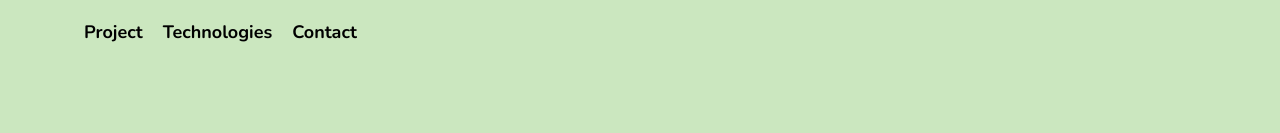
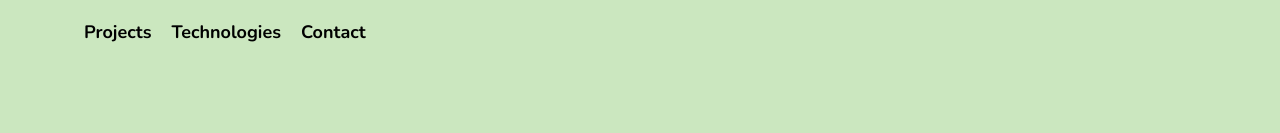
Before and after one commit to malisara/portfolio, a React (Vite) app: page / in a window 1280 px wide. Shown: the top 133 px of the page. Built offline with nearby package versions, Linux system fonts and the light colour scheme; some icons are missing.

Commit message:
navbar update

```diff
--- a/package.json
+++ b/package.json
@@ -16,11 +16,13 @@
     "react-dom": "^18.2.0",
     "react-icons": "^4.11.0",
     "react-intersection-observer": "^9.5.2",
+    "react-scroll": "^1.8.9",
     "react-text-transition": "^3.1.0"
   },
   "devDependencies": {
     "@types/react": "^18.2.15",
     "@types/react-dom": "^18.2.7",
+    "@types/react-scroll": "^1.8.8",
     "@typescript-eslint/eslint-plugin": "^6.0.0",
     "@typescript-eslint/parser": "^6.0.0",
     "@vitejs/plugin-react": "^4.0.3",
--- a/src/components/Navbar.tsx
+++ b/src/components/Navbar.tsx
@@ -1,14 +1,12 @@
 //todo change bg color
-//add links
-
-import { useRef, useEffect, useState } from "react";
 
 import { AnimatePresence, motion } from "framer-motion";
+import useMediaQuery from "../hooks/useMediaQuery";
+import { useRef, useEffect, useState } from "react";
 import { AiOutlineClose } from "react-icons/ai";
 import { PiTriangleDuotone } from "react-icons/pi";
 import { RxHamburgerMenu } from "react-icons/rx";
-
-import useMediaQuery from "../hooks/useMediaQuery";
+import { Link, animateScroll } from "react-scroll";
 
 function Navbar(): JSX.Element | null {
   const isDesktop = useMediaQuery("(min-width: 1060px)");
@@ -17,6 +15,11 @@ function Navbar(): JSX.Element | null {
   const ref = useRef<HTMLDivElement>(null);
 
   const navbarBg = navOnTop ? "bg-transparent" : "bg-stone-50 border-b-2";
+  const navLinks = [
+    { label: "Projects" },
+    { label: "Technologies" },
+    { label: "Contact" },
+  ];
 
   useEffect(() => {
     const handleScroll = () => {
@@ -46,44 +49,70 @@ function Navbar(): JSX.Element | null {
         px-10 z-10 transtion-all duration-300 ${navbarBg}`}
         ref={ref}
       >
-        <PiTriangleDuotone className="text-2xl" />
+        <PiTriangleDuotone
+          className="text-2xl cursor-pointer"
+          onClick={() =>
+            animateScroll.scrollToTop({ duration: 500, smooth: true })
+          }
+        />
 
-        {isDesktop ? (
-          <div className="flex gap-5 font-bold text-lg ps-5">
-            <p>Project</p>
-            <p>Technologies</p>
-            <p>Contact</p>
-          </div>
-        ) : (
-          <div className="ml-auto">
+        <div className={`flex gap-5 text-lg ${isDesktop ? "ps-5" : "ml-auto"}`}>
+          {isDesktop ? (
+            navLinks.map((link, i) => (
+              <Link
+                key={i}
+                to={link.label.toLowerCase()}
+                smooth={true}
+                duration={500}
+                className="cursor-pointer"
+                offset={-100}
+              >
+                {link.label}
+              </Link>
+            ))
+          ) : (
             <button onClick={() => setMobileNavOpen(!mobileNavOpen)}>
               <RxHamburgerMenu className="text-lg" />
             </button>
-          </div>
-        )}
+          )}
+        </div>
       </div>
 
       <AnimatePresence>
         {!isDesktop && mobileNavOpen && (
           <motion.div
             className="fixed top-0 w-[50vw] h-[100vh] z-20
-          bg-stone-50 drop-shadow-lg ps-10"
+            bg-stone-50 drop-shadow-lg ps-10"
             initial={{ opacity: 0 }}
             animate={{ opacity: 1 }}
             exit={{ opacity: 0 }}
             transition={{ duration: 0.3 }}
           >
             <div className="pe-10 flex pt-5 pb-10 justify-between items-center">
-              <PiTriangleDuotone className="text-2xl" />
+              <PiTriangleDuotone
+                className="text-2xl cursor-pointer"
+                onClick={() =>
+                  animateScroll.scrollToTop({ duration: 500, smooth: true })
+                }
+              />
               <button onClick={() => setMobileNavOpen(!mobileNavOpen)}>
                 <AiOutlineClose />
               </button>
             </div>
 
             <div className="flex flex-col gap-10">
-              <p>Project</p>
-              <p>Technologies</p>
-              <p>Contact</p>
+              {navLinks.map((link, i) => (
+                <Link
+                  key={i}
+                  to={link.label.toLowerCase()}
+                  smooth={true}
+                  duration={500}
+                  className="cursor-pointer"
+                  offset={-100}
+                >
+                  {link.label}
+                </Link>
+              ))}
             </div>
           </motion.div>
         )}
```
Also changed, not shown: 1 other file (tests, documents, lock files or other folders).
